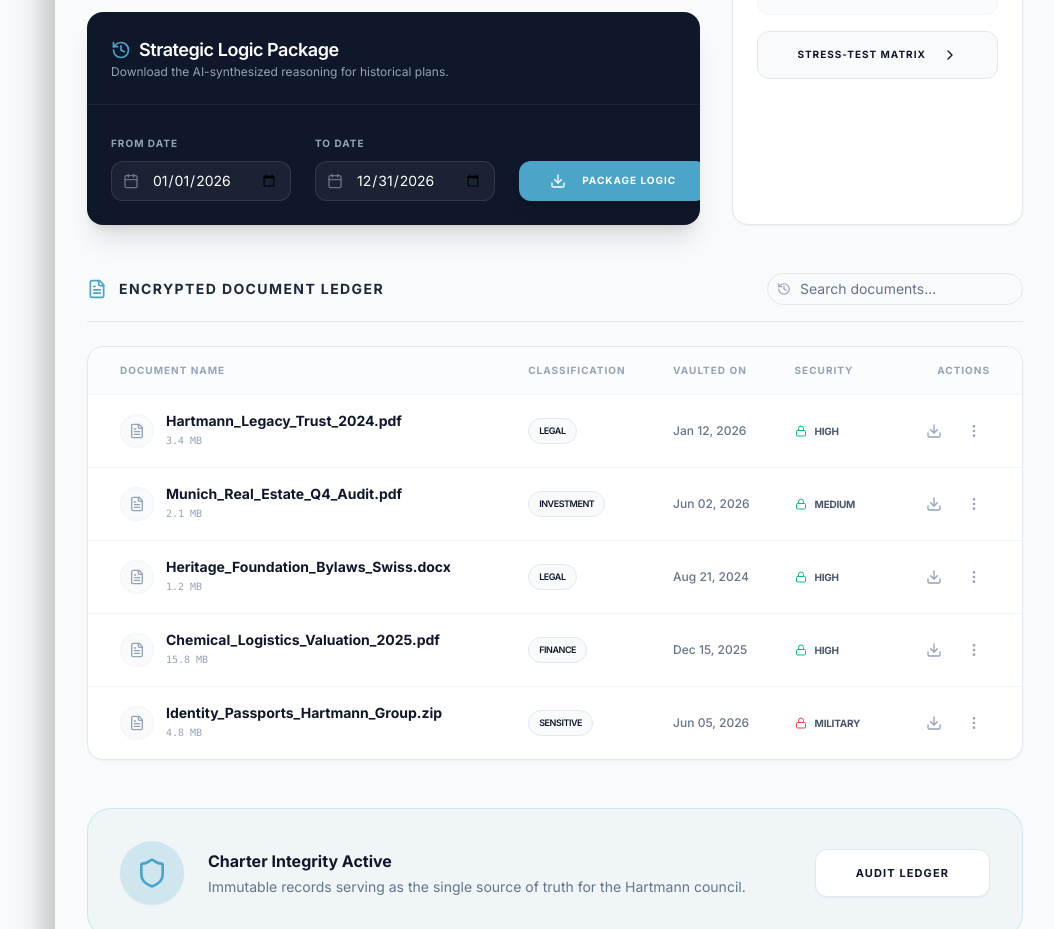
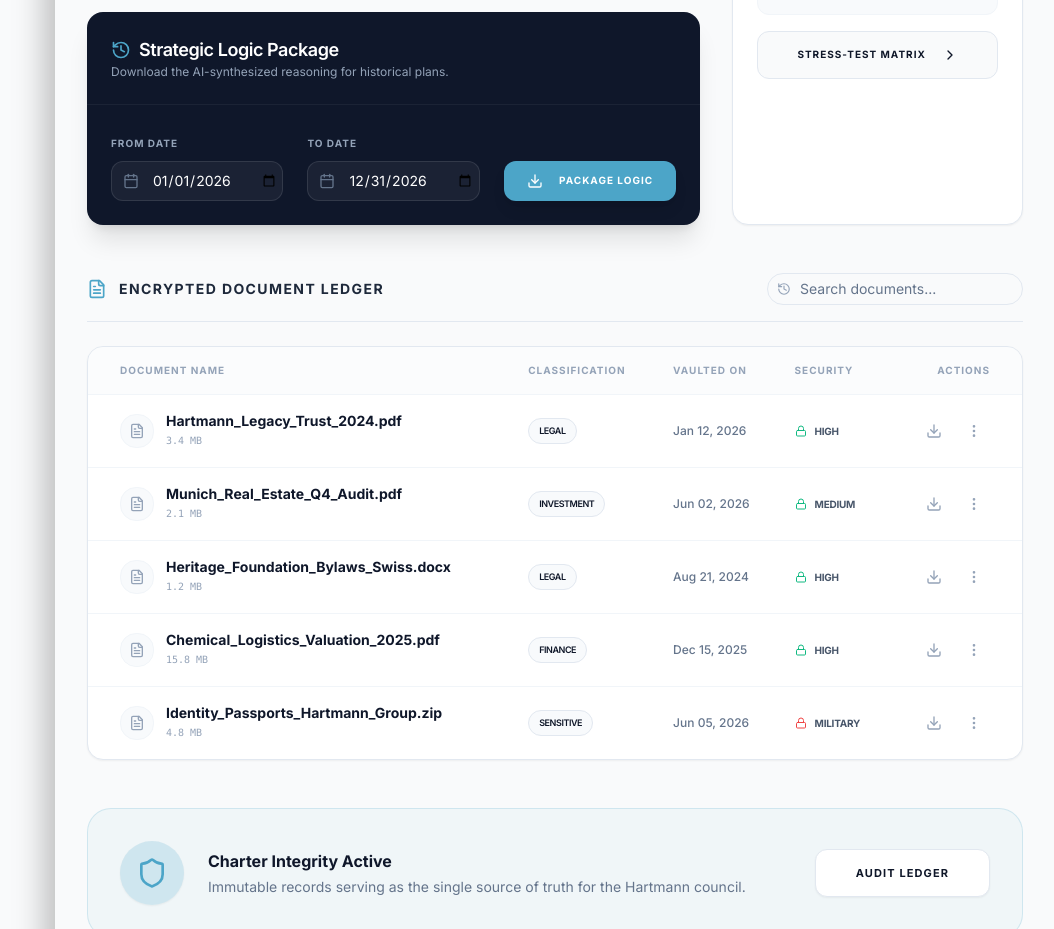
Before and after one commit to ivonnaaivaz-sudo/Aivaz, a Next.js app: page /vault in a window 1280 px wide. Shown: the part 880-1809 px from the top of the page, without its empty margins (225-1279 px from the left). Built offline with nearby package versions, Linux system fonts and the light colour scheme; no server answers.

Commit message:
Are you blind

```diff
--- a/src/app/(dashboard)/vault/page.tsx
+++ b/src/app/(dashboard)/vault/page.tsx
@@ -193,8 +193,8 @@ export default function VaultPage() {
                   </div>
                 </CardHeader>
                 <CardContent className="p-6">
-                  <div className="flex flex-col md:flex-row gap-6 items-end">
-                    <div className="w-full md:w-1/3 space-y-2">
+                  <div className="grid grid-cols-1 md:grid-cols-3 gap-6 items-end">
+                    <div className="space-y-2">
                       <label className="text-[10px] font-bold uppercase tracking-widest text-slate-400">From Date</label>
                       <div className="relative">
                         <Calendar className="absolute left-3 top-1/2 -translate-y-1/2 h-4 w-4 text-slate-500" />
@@ -206,7 +206,7 @@ export default function VaultPage() {
                         />
                       </div>
                     </div>
-                    <div className="w-full md:w-1/3 space-y-2">
+                    <div className="space-y-2">
                       <label className="text-[10px] font-bold uppercase tracking-widest text-slate-400">To Date</label>
                       <div className="relative">
                         <Calendar className="absolute left-3 top-1/2 -translate-y-1/2 h-4 w-4 text-slate-500" />
@@ -218,7 +218,7 @@ export default function VaultPage() {
                         />
                       </div>
                     </div>
-                    <div className="w-full md:w-1/3">
+                    <div className="w-full">
                       <Button onClick={handleDownloadReasoning} className="bg-primary hover:bg-primary/90 text-white px-8 rounded-xl h-10 shadow-lg font-bold text-[10px] uppercase tracking-widest w-full">
                         <Download className="mr-2 h-4 w-4" /> Package Logic
                       </Button>
```
